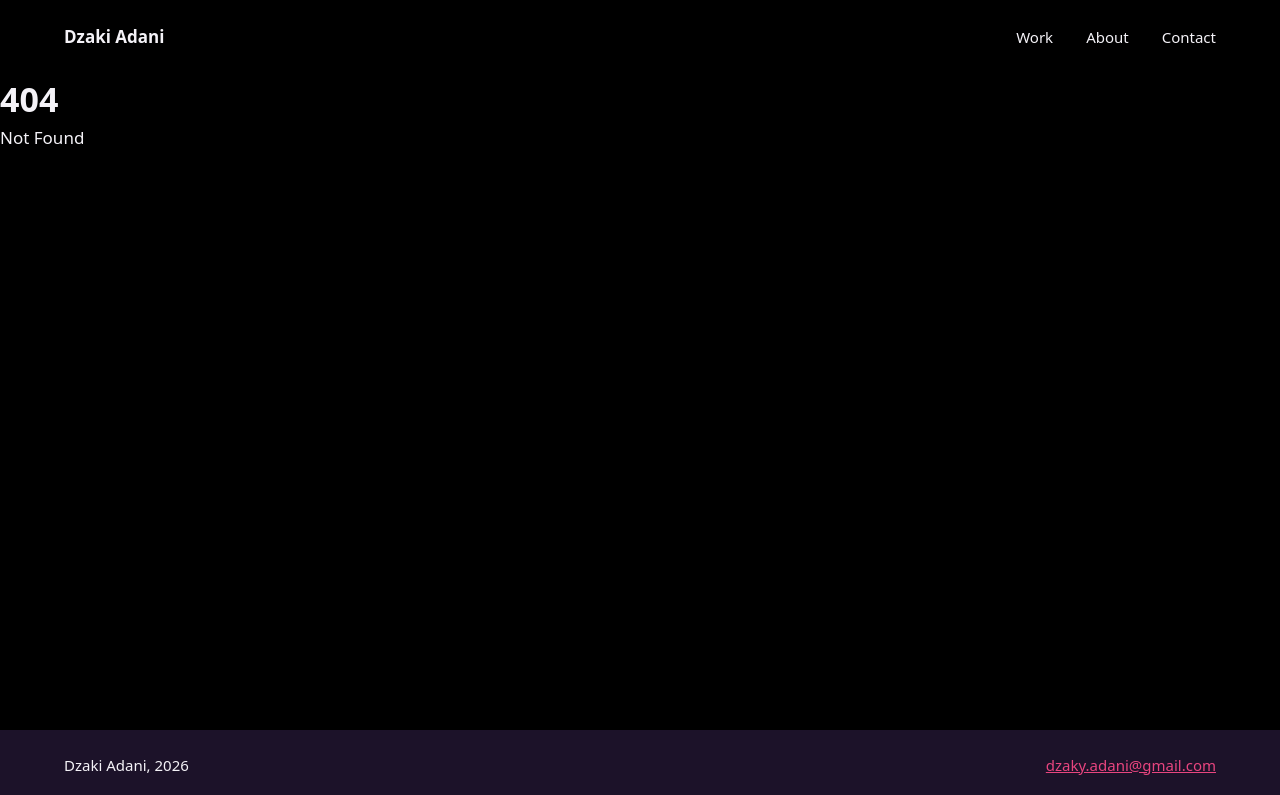
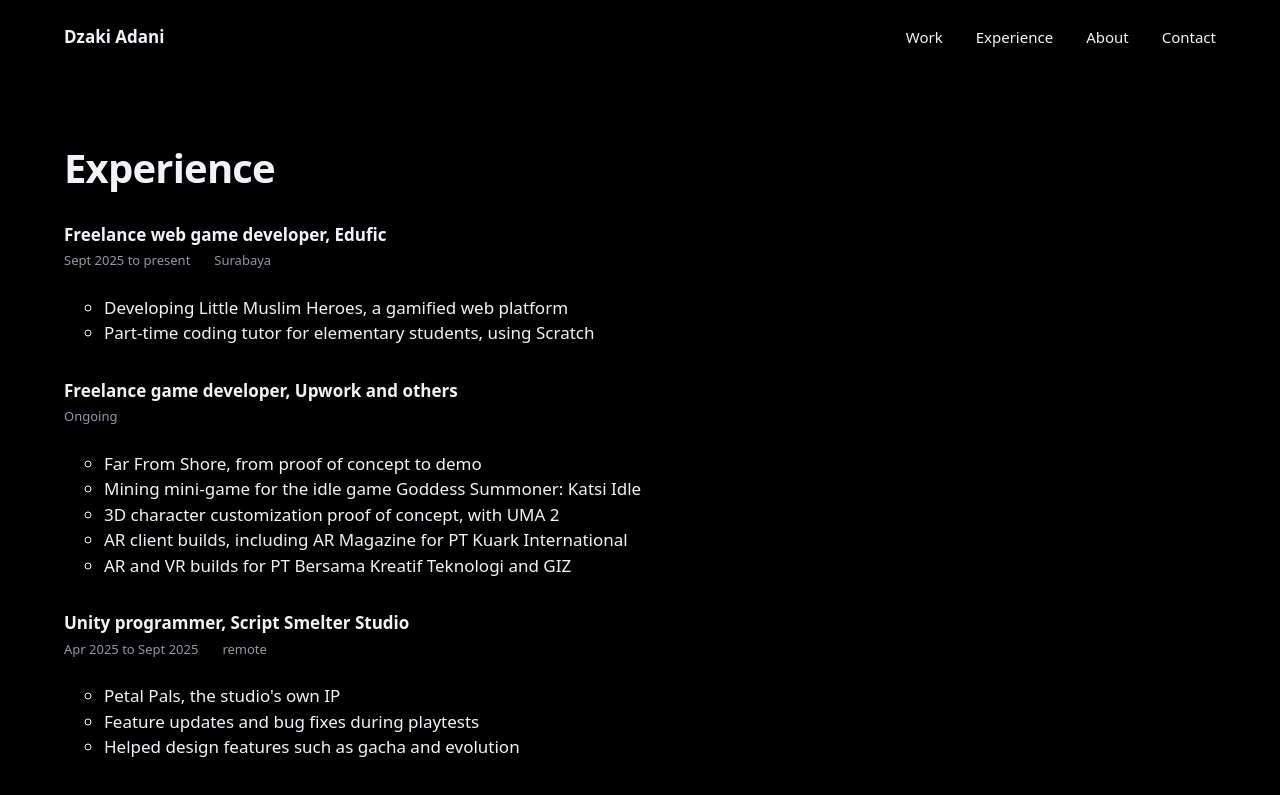
Before and after one commit to dzkdani/dzkdani.github.io, a SvelteKit app: page /experience in a window 1280 px wide. Before the commit this address had no page. Shown: the top 795 px of the page. Built offline with nearby package versions, Linux system fonts and the light colour scheme; a web font is replaced by a local one.

Commit message:
Add the Experience tab with the role list and education

```diff
--- a/src/lib/components/Nav.svelte
+++ b/src/lib/components/Nav.svelte
@@ -5,6 +5,7 @@
 
 	const links: NavLink[] = [
 		{ label: 'Work', href: '/work/', section: '/work/' },
+		{ label: 'Experience', href: '/experience/', section: '/experience/' },
 		{ label: 'About', href: '/about/', section: '/about/' },
 		{ label: 'Contact', href: '#contact' }
 	];
@@ -32,6 +33,7 @@
 <style>
 	.nav {
 		display: flex;
+		flex-wrap: wrap;
 		align-items: center;
 		justify-content: space-between;
 		gap: var(--gutter);
--- /dev/null
+++ b/src/routes/experience/+page.svelte
@@ -0,0 +1,89 @@
+<script lang="ts">
+	import { education, experience } from '#lib/data/about.ts';
+</script>
+
+<section class="page">
+	<div class="inner">
+		<h1>Experience</h1>
+
+		<ul class="experience">
+			{#each experience as job (job.company)}
+				<li>
+					<h2>{job.role}, {job.company}</h2>
+					<p class="meta">
+						<span>{job.years}</span>
+						{#if job.location}
+							<span>{job.location}</span>
+						{/if}
+					</p>
+					{#if job.points.length > 0}
+						<ul class="points">
+							{#each job.points as point (point)}
+								<li>{point}</li>
+							{/each}
+						</ul>
+					{/if}
+				</li>
+			{/each}
+		</ul>
+
+		<h2 class="education">Education</h2>
+		<p>{education}</p>
+	</div>
+</section>
+
+<style>
+	.page {
+		padding: clamp(40px, 6vw, 72px) var(--pad-x) clamp(64px, 9vw, 96px);
+	}
+
+	.inner {
+		width: 100%;
+		max-width: var(--page-max);
+		margin-inline: auto;
+	}
+
+	h1 {
+		font-size: var(--text-h2);
+		font-weight: 600;
+		line-height: 1.1;
+		letter-spacing: -0.02em;
+	}
+
+	h2 {
+		font-size: var(--text-body);
+		font-weight: 600;
+	}
+
+	.education {
+		margin-top: 64px;
+		font-size: var(--text-h3);
+	}
+
+	.education + p {
+		margin-top: 32px;
+	}
+
+	.experience {
+		margin: 32px 0 0;
+		padding: 0;
+		list-style: none;
+	}
+
+	.experience > li + li {
+		margin-top: 32px;
+	}
+
+	.meta {
+		display: flex;
+		flex-wrap: wrap;
+		gap: var(--gutter);
+		margin-top: 4px;
+		font-size: var(--text-caption);
+		color: var(--muted);
+	}
+
+	.points {
+		margin: var(--gutter) 0 0;
+	}
+</style>
```
Also changed, not shown: src/routes/about/+page.svelte (+0 -56 lines), 1 other file (tests, documents, lock files or other folders).
